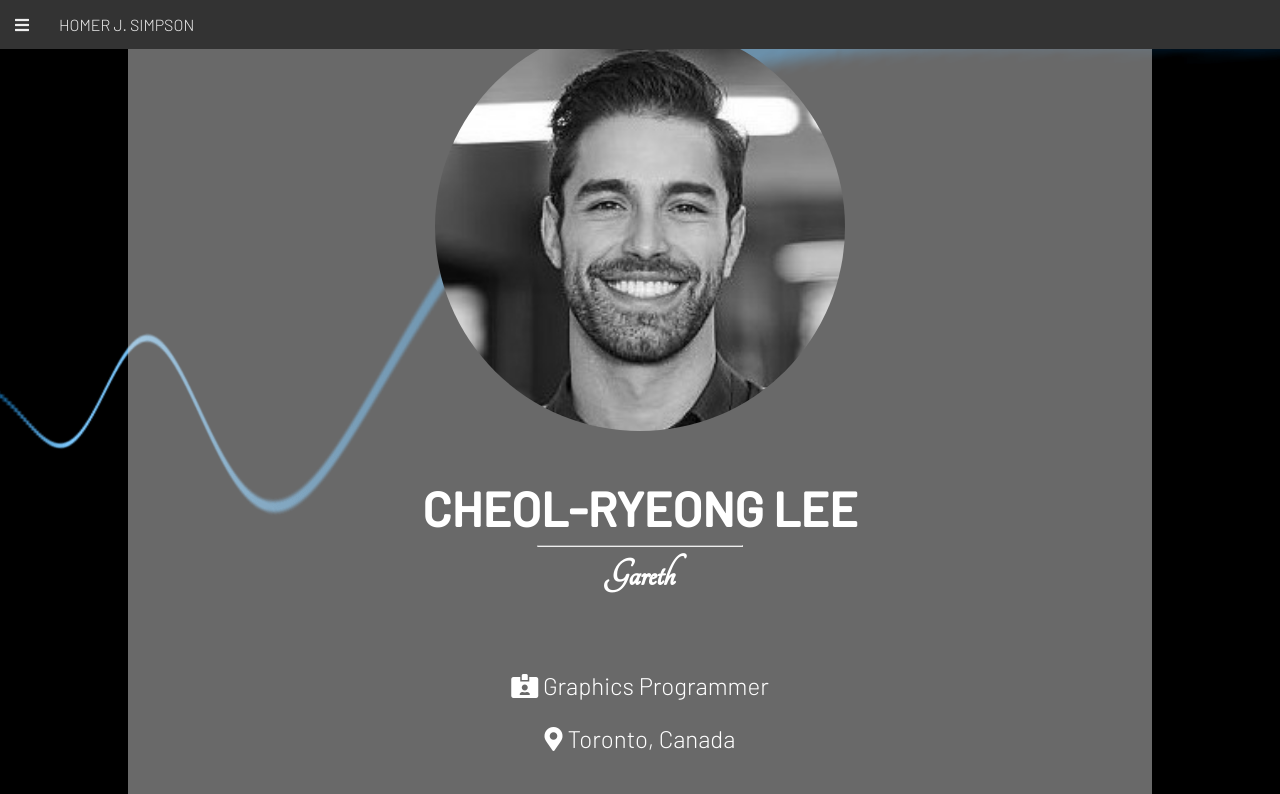
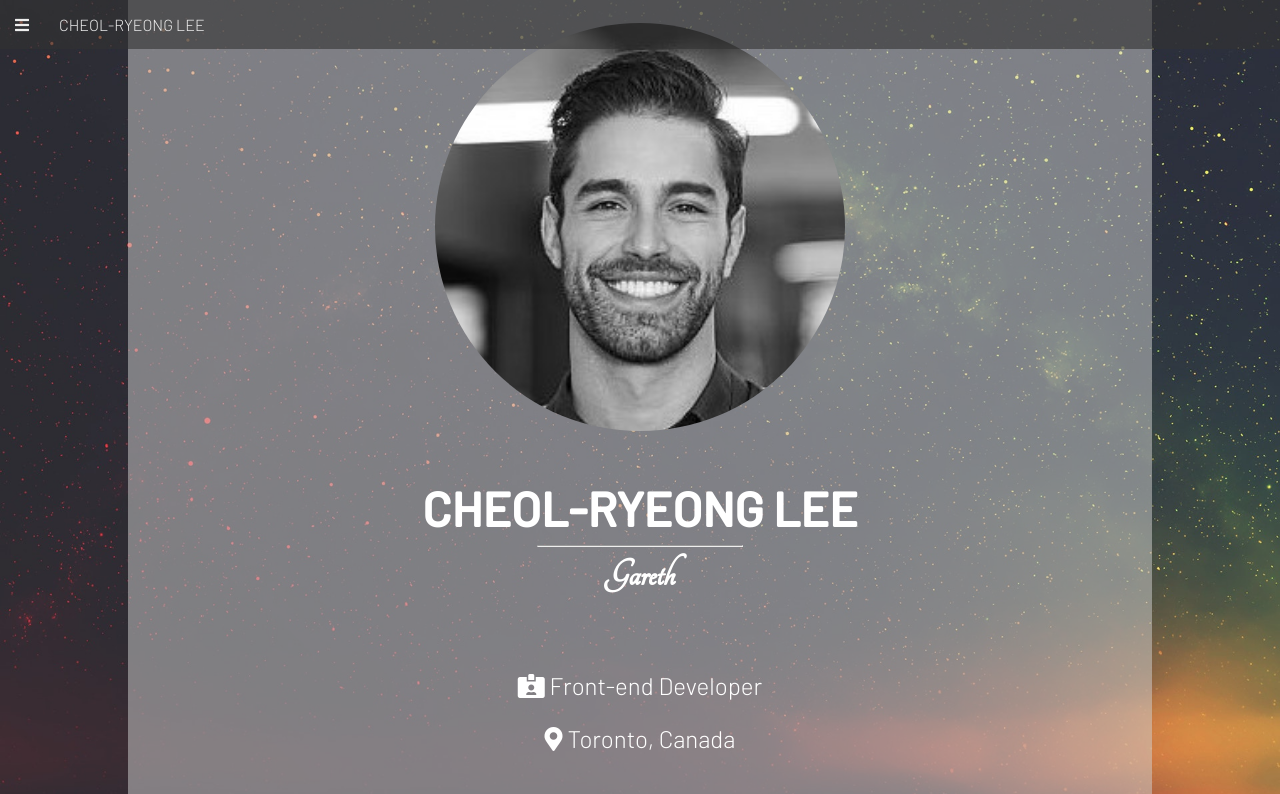
Before and after one commit to cheolryeonglee/cheolryeonglee.github.io, a plain HTML site: page index.html in a window 1280 px wide. Shown: the top 794 px of the page. Drawn offline with Linux system fonts and the light colour scheme.

Commit message:
few changes

```diff
--- a/css/main.css
+++ b/css/main.css
@@ -86,7 +86,7 @@ footer {
 /********************************/
 #navbar {
     overflow: hidden;
-    background: #333;
+    background: rgba(51, 51, 51, 0.6);
     color: #EEE;
     position: fixed;
     top: 0;
--- a/index.html
+++ b/index.html
@@ -11,24 +11,24 @@
         <!-- navbar -->
         <div id="navbar">
             <p id="list"><i class="fas fa-bars"></i></p>
-            <p>HOMER J. SIMPSON</p>
+            <p>CHEOL-RYEONG LEE</p>
         </div>
 
         <!-- index -->
-        <img id="mainbg" src="./img/mainbackground.gif" alt="mainbg">
+        <img id="mainbg" src="./img/mainbackground.jpg" alt="mainbg">
         <div id="index" class="main-container">
             <img id="profilephoto" src="./img/profilephoto.jpg" alt="profilephoto">
             <h1>CHEOL-RYEONG LEE</h1>
             <hr width="20%">
             <h2>Gareth</h2>
             <div id="infobox">
-                <h3><i class="fas fa-id-card-alt"></i> Graphics Programmer</h3>
+                <h3><i class="fas fa-id-card-alt"></i> Front-end Developer</h3>
                 <h3><i class="fas fa-map-marker-alt"></i> Toronto, Canada</h3>
             </div>
         </div>
 
         <!-- about -->
-        <img id="aboutbg" src="./img/aboutbackground.gif" alt="aboutbg">
+        <img id="aboutbg" src="./img/aboutbackground.jpg" alt="aboutbg">
         <div id="about" class="main-container">
             <div id="desc">
                 <h1>ABOUT</h1>
@@ -66,7 +66,7 @@
         </div>
 
         <!-- contact -->
-        <img id="contactbg" src="./img/contactbackground.gif" alt="contactbg">
+        <img id="contactbg" src="./img/contactbackground.jpg" alt="contactbg">
         <div id="contact" class="main-container">
             <h1>CONTACT</h1>
             <div id="socialm">
```
Also changed, not shown: img/aboutbackground.jpg (added), img/contactbackground.jpg (added), img/mainbackground.gif (deleted), img/mainbackground.jpg (added), 3 other files.
